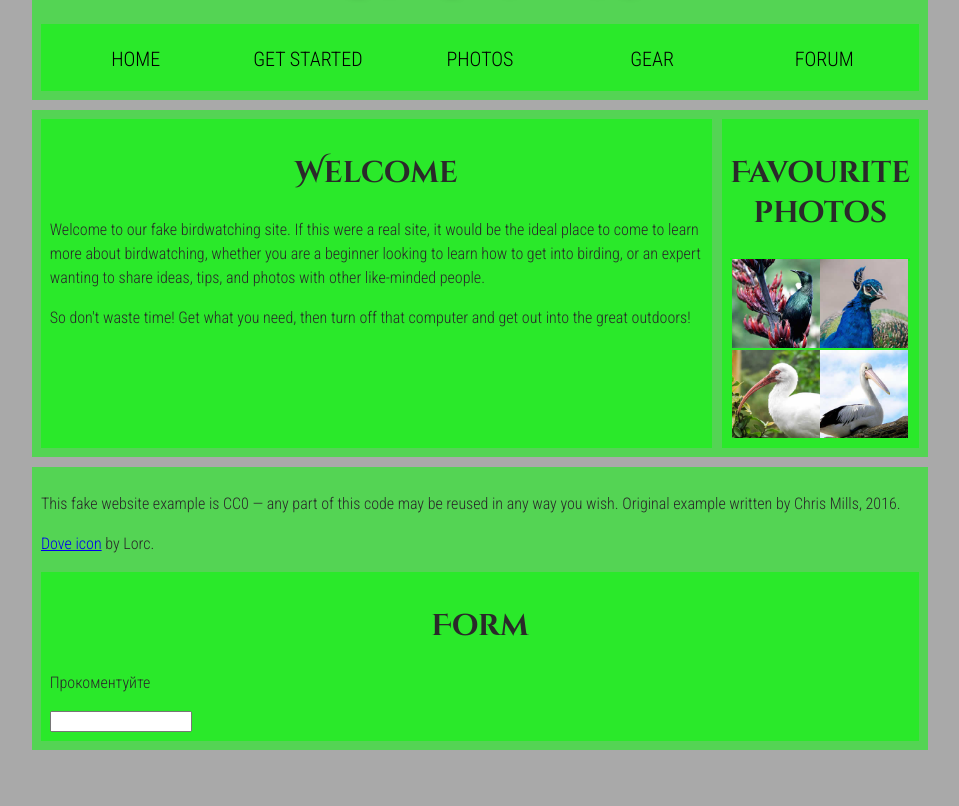
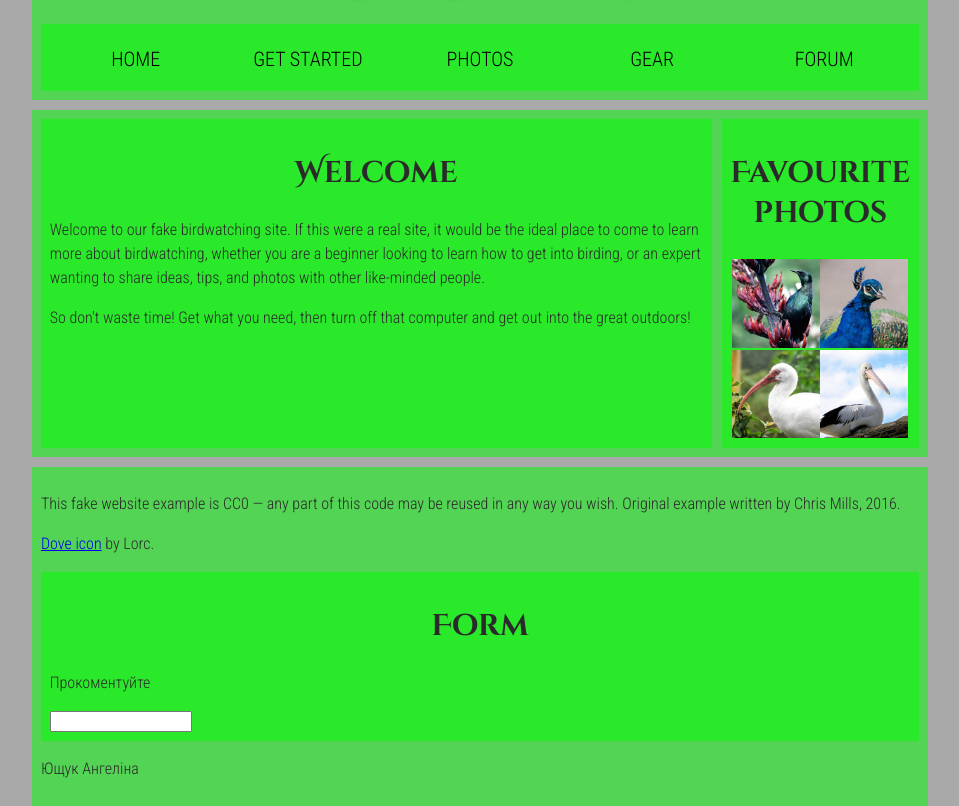
Before and after one commit to ayushchuk/28041yushchuk, a plain HTML site: page index.html in a window 1280 px wide. Shown: the part 93-899 px from the top of the page, without its empty margins (160-1119 px from the left). Before the commit the page ends 843 px from the top, so only its background shows below. Drawn offline with Linux system fonts and the light colour scheme.

Commit message:
помістила підпис у теги

```diff
--- a/index.html
+++ b/index.html
@@ -64,7 +64,10 @@
         <p>Прокоментуйте</p>
         <input type="text" name="text">
       </section>
+      <p>Ющук Ангеліна</p>
     </footer>
+
+
 
   </body>
 </html>
```
